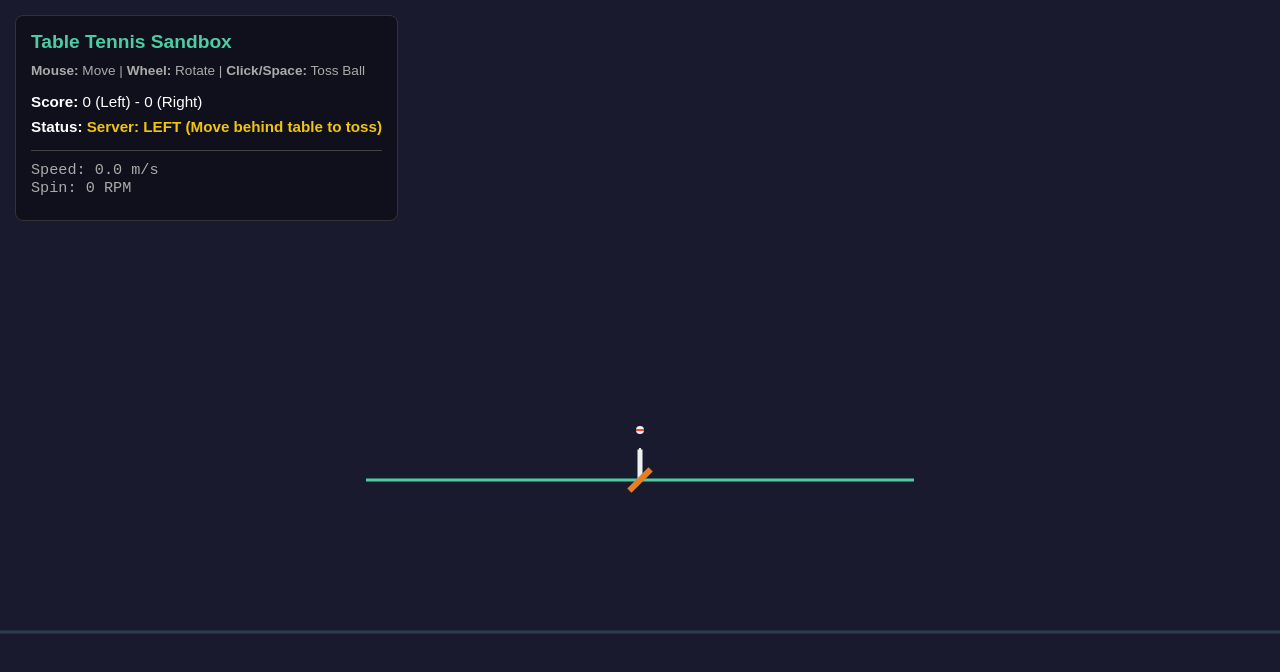
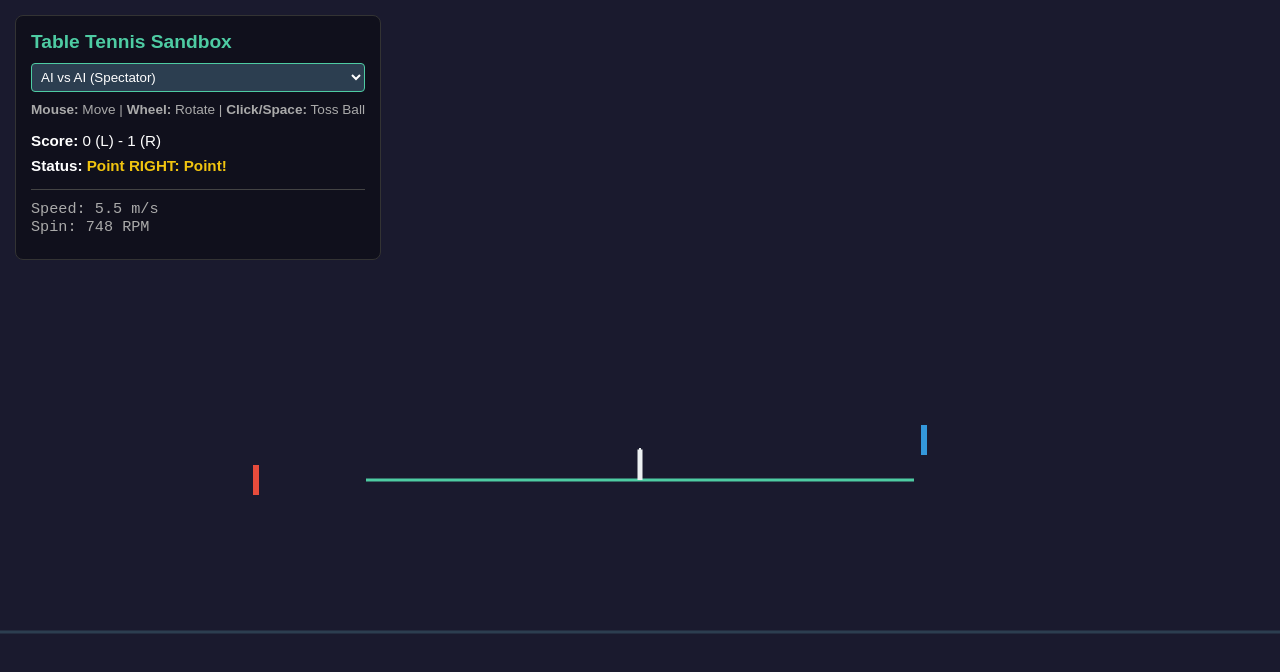
Before and after one commit to cbrincoveanu/ping-pong-simulation, a plain HTML site: page index.html in a window 1280 px wide. Drawn offline with Linux system fonts and the light colour scheme.

Commit message:
AI self play

```diff
--- /dev/null
+++ b/AI.js
@@ -0,0 +1,92 @@
+import { TABLE_LENGTH } from './constants.js';
+
+export class AI {
+    constructor(side) {
+        this.side = side;
+        this.dir = side === 'left' ? 1 : -1;
+        this.baseX = side === 'left' ? -(TABLE_LENGTH / 2) - 0.05 : (TABLE_LENGTH / 2) + 0.05;
+
+        this.targetX = this.baseX;
+        this.targetY = 0.2;
+        this.targetAngle = Math.PI * 0.5;
+        this.nextRandom = 0;
+    }
+
+    update(dt, ball, umpire, onTossCommand, racket) {
+        const rx = racket.x;
+        const ry = racket.y;
+
+        // --- 1. SERVING LOGIC (Kept exactly as you tuned it) ---
+        if (umpire.state === 'PRE_SERVE' && umpire.server === this.side) {
+            this.targetX = this.baseX;
+            this.targetY = 0.45;
+            this.targetAngle = this.side === 'left' ? Math.PI * 0.75 : Math.PI * 0.25;
+
+            if (Math.random() < 0.05 && Math.abs(rx - this.targetX) < 0.05 && Math.abs(ry - this.targetY) < 0.05) {
+                onTossCommand(this.targetX);
+            }
+            return { x: this.targetX, y: this.targetY, angle: this.targetAngle };
+        }
+
+        if (umpire.state === 'TOSS' && umpire.server === this.side) {
+            if (ball.vy < 0 && Math.abs(ball.y - ry) < 0.3) {
+                this.targetX = this.baseX;
+                this.targetY = 0.45;
+            }
+            return { x: this.targetX, y: this.targetY, angle: this.targetAngle };
+        }
+
+        // --- 2. DYNAMIC RALLY LOGIC ---
+        const isIncoming = (this.side === 'left' && ball.vx < 0) || (this.side === 'right' && ball.vx > 0);
+        const isOnMySide = (this.side === 'left' && ball.x < 0) || (this.side === 'right' && ball.x > 0);
+
+        // Default neutral face
+        this.targetAngle = Math.PI * 0.5;
+
+        if (isIncoming && isOnMySide) {
+            // TRACKING X: Calculate ideal position
+            let idealX = ball.x - (this.dir * 0.3);
+
+            if (this.side === 'left') {
+                idealX = Math.max(this.baseX - 0.5, Math.min(-0.2, idealX));
+            } else {
+                idealX = Math.min(this.baseX + 0.5, Math.max(0.2, idealX));
+            }
+
+            // SMOOTH TRACKING: Glide towards the X position instead of instantly teleporting
+            this.targetX += (idealX - this.targetX) * 8 * dt;
+
+            // WAIT FOR BOUNCE LOGIC
+            const hasBounced = umpire.validBounces > 0;
+
+            if (!hasBounced) {
+                // Ball is in the air: Keep racket low and wait
+                this.targetX = this.baseX - (this.dir * 0.25);
+                this.targetY += (0.1 - this.targetY) * 8 * dt;
+            } else {
+                // Ball has bounced! Now track its Y height to prepare for contact
+                let idealY = Math.max(0.0, ball.y - 0.1);
+                this.targetY += (idealY - this.targetY) * 15 * dt;
+
+                // SWING LOGIC
+                const distToBallX = Math.abs(ball.x - rx);
+                const isInFront = this.side === 'left' ? ball.x > rx : ball.x < rx;
+
+                // Swing only when it's in front and close
+                if (isInFront && distToBallX < 0.4) {
+                    this.targetX = rx + (this.dir * (0.09+this.nextRandom*0.04)) //+ (this.dir * 0.6); // Fast forward brush
+                    this.targetY = ry + 0.1 + (this.nextRandom * 0.07); // + 0.2; // Brushing upward for topspin
+
+                    this.targetAngle = this.side === 'left' ? Math.PI * (0.5-this.nextRandom*0.05) : Math.PI * (0.5+this.nextRandom*0.05);
+                }
+            }
+        } else {
+            // Ball moving away: Smoothly reset to ready position
+            this.targetX += (this.baseX - this.targetX) * 5 * dt;
+            this.targetY += (0.2 - this.targetY) * 5 * dt;
+            this.nextRandom = Math.random(); // New random value for next swing variation
+        }
+
+        return { x: this.targetX, y: this.targetY, angle: this.targetAngle };
+    }
+}
--- a/Racket.js
+++ b/Racket.js
@@ -1,32 +1,37 @@
 import { RACKET_LENGTH } from './constants.js';
 
 export class Racket {
-    constructor() {
+    constructor(color, initialAngle) {
         this.length = RACKET_LENGTH;
         this.x = 0;
         this.y = 0;
         this.vx = 0;
         this.vy = 0;
-        this.angle = Math.PI / 4;
+        this.angle = initialAngle;
+        this.color = color;
     }
 
     update(dt, targetX, targetY) {
-        // Spring-Damper physics so the racket doesn't teleport
-        const spring = 1500;
-        const damp = 60;
+        const spring = 1600; // 400
+        const damp = 70; // 40
 
         const ax = (targetX - this.x) * spring - this.vx * damp;
         const ay = (targetY - this.y) * spring - this.vy * damp;
 
         this.vx += ax * dt;
         this.vy += ay * dt;
-
         this.x += this.vx * dt;
         this.y += this.vy * dt;
     }
 
+    // Used by Human (Mouse Wheel)
     rotate(delta) {
         this.angle += delta;
+    }
+
+    // Used by AI (Smooth interpolation to target angle)
+    setAngle(targetAngle, dt) {
+        this.angle += (targetAngle - this.angle) * 15 * dt;
     }
 
     getSegment() {
--- a/index.html
+++ b/index.html
@@ -9,10 +9,17 @@
 <body>
     <div id="ui">
         <h2>Table Tennis Sandbox</h2>
+        <div id="modeSelector" style="margin-bottom: 10px;">
+            <select id="gameMode" style="width: 100%; padding: 5px; background: #2c3e50; color: white; border: 1px solid #4ecca3; border-radius: 4px;">
+                <option value="AI_VS_AI" selected>AI vs AI (Spectator)</option>
+                <option value="H_VS_AI">Human (Left) vs AI (Right)</option>
+                <option value="H_VS_H">Human Self-Play (Sandbox)</option>
+            </select>
+        </div>
         <p><strong>Mouse:</strong> Move | <strong>Wheel:</strong> Rotate | <strong>Click/Space:</strong> Toss Ball</p>
 
         <div id="infoPanel">
-            <div><strong>Score:</strong> <span id="scoreLeft">0</span> (Left) - <span id="scoreRight">0</span> (Right)</div>
+            <div><strong>Score:</strong> <span id="scoreLeft">0</span> (L) - <span id="scoreRight">0</span> (R)</div>
             <div><strong>Status:</strong> <span id="statusMsg">Server: LEFT (Move behind table to toss)</span></div>
             <div id="stats">Speed: 0.0 m/s<br>Spin: 0 RPM</div>
         </div>
--- a/main.js
+++ b/main.js
@@ -5,35 +5,44 @@ import { Environment } from './Environment.js';
 import { checkCircleSegmentCollision, resolveCollision } from './physics.js';
 import { initAudio, playHitSound } from './audio.js';
 import { Umpire } from './Umpire.js';
+import { AI } from './AI.js';
 
 const canvas = document.getElementById('gameCanvas');
 const ctx = canvas.getContext('2d');
 const uiStats = document.getElementById('stats');
+const modeSelector = document.getElementById('gameMode');
 
 let width, height, originX, originY;
 
 // Initialize Objects
-const ball = new Ball(-1.0, 0.5); // Spawn on left side initially
-const racket = new Racket();
+const ball = new Ball(0, 0);
 const env = new Environment();
+
+// Dual Rackets (Left = Red, Right = Blue)
+const racketLeft = new Racket('#e74c3c', Math.PI / 4);
+const racketRight = new Racket('#3498db', 3 * Math.PI / 4);
+
+// Dual AI
+const aiLeft = new AI('left');
+const aiRight = new AI('right');
 
 // Mouse state
 let mousePhysX = 0;
 let mousePhysY = 0;
 
+// Setup Umpire
 const umpire = new Umpire(
     (winner, reason) => {
-        if (winner !== null) { // A point was scored
+        if (winner !== null) {
             document.getElementById('scoreLeft').innerText = umpire.score.left;
             document.getElementById('scoreRight').innerText = umpire.score.right;
             document.getElementById('statusMsg').innerText = `Point ${winner.toUpperCase()}: ${reason}`;
-        } else { // Just a status update (like "Toss!")
+        } else {
             document.getElementById('statusMsg').innerText = reason;
         }
     },
     (nextServer) => {
-        // Point reset callback
-        document.getElementById('statusMsg').innerText = `Server: ${nextServer.toUpperCase()} (Move behind table and Click to Toss)`;
+        document.getElementById('statusMsg').innerText = `Server: ${nextServer.toUpperCase()} (Toss to start)`;
     }
 );
 
@@ -53,35 +62,72 @@ function toPhysY(cy) { return (originY - cy) / SCALE; }
 function toCanvasX(px) { return originX + px * SCALE; }
 function toCanvasY(py) { return originY - py * SCALE; }
 
-// Input
+// Human Input
 window.addEventListener('mousemove', (e) => {
     mousePhysX = toPhysX(e.clientX);
     mousePhysY = toPhysY(e.clientY);
 });
 window.addEventListener('wheel', (e) => {
-    racket.rotate(e.deltaY * 0.005);
+    const mode = modeSelector.value;
+    if (mode === 'H_VS_H' || mode === 'H_VS_AI') {
+        racketLeft.rotate(e.deltaY * 0.005);
+    }
+    if (mode === 'H_VS_H') {
+        racketRight.rotate(e.deltaY * 0.005);
+    }
 });
 
-function handleToss() {
+function handleTossCommand(racketX) {
     if (umpire.state === 'PRE_SERVE') {
-        if (umpire.requestToss(racket.x)) {
-            ball.vy = 4.0; // Toss velocity (~0.8 meters high)
+        if (umpire.requestToss(racketX)) {
+            ball.vy = 4.0;
         }
     }
 }
 
-window.addEventListener('mousedown', () => {
+window.addEventListener('mousedown', (e) => {
+    // FIX: Ignore clicks if they happen on the UI panel (like the dropdown)
+    if (e.target.closest('#ui')) return;
+
     initAudio();
-    handleToss();
+    const mode = modeSelector.value;
+    if (mode === 'H_VS_AI' && umpire.server === 'left') handleTossCommand(racketLeft.x);
+    if (mode === 'H_VS_H') handleTossCommand(umpire.server === 'left' ? racketLeft.x : racketRight.x);
 });
 window.addEventListener('keydown', (e) => {
     initAudio();
-    if (e.code === 'Space') handleToss();
+    if (e.code === 'Space') {
+        const mode = modeSelector.value;
+        if (mode === 'H_VS_AI' && umpire.server === 'left') handleTossCommand(racketLeft.x);
+        if (mode === 'H_VS_H') handleTossCommand(umpire.server === 'left' ? racketLeft.x : racketRight.x);
+    }
 });
 
-// --- Physics Loop ---
+// Resets racket positions on mode switch so they don't get stuck
+modeSelector.addEventListener('change', () => {
+    umpire.resetState();
+    umpire.onResetTurn(umpire.server);
+});
+
+function checkRacketCollision(racket, playerSide) {
+    const rSeg = racket.getSegment();
+    const relVx = ball.vx - racket.vx;
+    const relVy = ball.vy - racket.vy;
+
+    const rCol = checkCircleSegmentCollision(ball, rSeg.a, rSeg.b, relVx, relVy);
+    if (rCol.hit) {
+        ball.x += rCol.normal.x * (rCol.penetration + 0.0001);
+        ball.y += rCol.normal.y * (rCol.penetration + 0.0001);
+
+        const impact = resolveCollision(ball, { vx: racket.vx, vy: racket.vy }, rCol.normal, RESTITUTION_RACKET, FRICTION_RACKET);
+        if (impact > 0) {
+            playHitSound('racket', impact);
+            umpire.onRacketHit(playerSide);
+        }
+    }
+}
+
 function checkCollisions() {
-    // 1. Ball vs Environment
     for (const seg of env.segments) {
         const col = checkCircleSegmentCollision(ball, seg.a, seg.b, ball.vx, ball.vy);
         if (col.hit) {
@@ -91,8 +137,6 @@ function checkCollisions() {
             const impact = resolveCollision(ball, { vx: 0, vy: 0 }, col.normal, seg.rest, seg.fric);
             if (impact > 0.5) {
                 playHitSound('table', impact);
-
-                // NOTIFY UMPIRE
                 if (seg.id === 'tableLeft') umpire.onTableBounce('left');
                 if (seg.id === 'tableRight') umpire.onTableBounce('right');
                 if (seg.id === 'ground') umpire.onGroundHit();
@@ -100,57 +144,56 @@ function checkCollisions() {
         }
     }
 
-    // 2. Ball vs Racket
-    const racketSeg = racket.getSegment();
-    const relVx = ball.vx - racket.vx;
-    const relVy = ball.vy - racket.vy;
-
-    const rCol = checkCircleSegmentCollision(ball, racketSeg.a, racketSeg.b, relVx, relVy);
-    if (rCol.hit) {
-        ball.x += rCol.normal.x * (rCol.penetration + 0.0001);
-        ball.y += rCol.normal.y * (rCol.penetration + 0.0001);
-
-        const impact = resolveCollision(ball, { vx: racket.vx, vy: racket.vy }, rCol.normal, RESTITUTION_RACKET, FRICTION_RACKET);
-        if (impact > 0) {
-            playHitSound('racket', impact);
-
-            // NOTIFY UMPIRE: Determine player by which side of the net the racket is on
-            const playerSide = racket.x < 0 ? 'left' : 'right';
-            umpire.onRacketHit(playerSide);
-        }
-    }
-}
-
-// Out of Bounds Safety Net
-function checkOutOfBounds() {
-    if (Math.abs(ball.x) > 4 || ball.y < -1.5) {
-        umpire.onGroundHit(); // Treat flying off-screen same as hitting the ground
-    }
+    checkRacketCollision(racketLeft, 'left');
+    checkRacketCollision(racketRight, 'right');
 }
 
 function update(dt) {
     umpire.update(dt);
+    const mode = modeSelector.value;
+
+    // Determine target positions for rackets based on Game Mode
+    let targetLeftX, targetLeftY, targetRightX, targetRightY;
+
+    // AI logic execution
+    let aiLeftCmd = null, aiRightCmd = null;
+    if (mode === 'AI_VS_AI') aiLeftCmd = aiLeft.update(dt, ball, umpire, handleTossCommand, racketLeft);
+    if (mode === 'H_VS_AI' || mode === 'AI_VS_AI') aiRightCmd = aiRight.update(dt, ball, umpire, handleTossCommand, racketRight);
+
+    // Left Racket (Red)
+    if (mode === 'H_VS_AI' || mode === 'H_VS_H') {
+        targetLeftX = mousePhysX; targetLeftY = mousePhysY;
+    } else {
+        targetLeftX = aiLeftCmd.x; targetLeftY = aiLeftCmd.y;
+        racketLeft.setAngle(aiLeftCmd.angle, dt);
+    }
+
+    // Right Racket (Blue)
+    if (mode === 'H_VS_H') {
+        targetRightX = mousePhysX; targetRightY = mousePhysY;
+    } else {
+        targetRightX = aiRightCmd.x; targetRightY = aiRightCmd.y;
+        racketRight.setAngle(aiRightCmd.angle, dt);
+    }
 
     for (let i = 0; i < SUB_STEPS; i++) {
-        racket.update(SUB_DT, mousePhysX, mousePhysY);
+        racketLeft.update(SUB_DT, targetLeftX, targetLeftY);
+        racketRight.update(SUB_DT, targetRightX, targetRightY);
 
         if (umpire.state === 'PRE_SERVE') {
-            // Pin the ball 25cm above the racket
-            ball.x = racket.x;
-            ball.y = racket.y + 0.25;
-            ball.vx = 0;
-            ball.vy = 0;
-            ball.omega = 0;
-            // Skip collision checks so the racket doesn't hit it yet
+            const servingRacket = umpire.server === 'left' ? racketLeft : racketRight;
+            ball.x = servingRacket.x;
+            ball.y = servingRacket.y + 0.25;
+            ball.vx = 0; ball.vy = 0; ball.omega = 0;
         } else {
             ball.update(SUB_DT);
             checkCollisions();
         }
     }
-    checkOutOfBounds();
+
+    if (Math.abs(ball.x) > 4 || ball.y < -1.5) umpire.onGroundHit();
 }
 
-// --- Render Loop ---
 function drawSegment(a, b, color, lineWidth) {
     ctx.strokeStyle = color;
     ctx.lineWidth = lineWidth;
@@ -165,7 +208,6 @@ function draw() {
     ctx.fillRect(0, 0, width, height);
 
     env.segments.forEach(seg => {
-        // Color net white, ground dark, table green
         let color = '#4ecca3';
         if (seg.id === 'net') color = '#ecf0f1';
         if (seg.id === 'ground') color = '#2c3e50';
@@ -180,18 +222,16 @@ function draw() {
     ctx.strokeStyle = '#e74c3c';
     ctx.lineWidth = 2;
     ctx.beginPath();
-    ctx.moveTo(
-        toCanvasX(ball.x - Math.cos(ball.angle) * ball.radius),
-        toCanvasY(ball.y - Math.sin(ball.angle) * ball.radius)
-    );
-    ctx.lineTo(
-        toCanvasX(ball.x + Math.cos(ball.angle) * ball.radius),
-        toCanvasY(ball.y + Math.sin(ball.angle) * ball.radius)
-    );
+    ctx.moveTo(toCanvasX(ball.x - Math.cos(ball.angle) * ball.radius), toCanvasY(ball.y - Math.sin(ball.angle) * ball.radius));
+    ctx.lineTo(toCanvasX(ball.x + Math.cos(ball.angle) * ball.radius), toCanvasY(ball.y + Math.sin(ball.angle) * ball.radius));
     ctx.stroke();
 
-    const rSeg = racket.getSegment();
-    drawSegment(rSeg.a, rSeg.b, '#e67e22', 6);
+    // Draw both rackets using their designated colors
+    const rSegL = racketLeft.getSegment();
+    drawSegment(rSegL.a, rSegL.b, racketLeft.color, 6);
+
+    const rSegR = racketRight.getSegment();
+    drawSegment(rSegR.a, rSegR.b, racketRight.color, 6);
 
     uiStats.innerHTML = `Speed: ${(Math.sqrt(ball.vx**2 + ball.vy**2)).toFixed(1)} m/s<br>` +
                         `Spin: ${((ball.omega * 60) / (2 * Math.PI)).toFixed(0)} RPM`;
```
